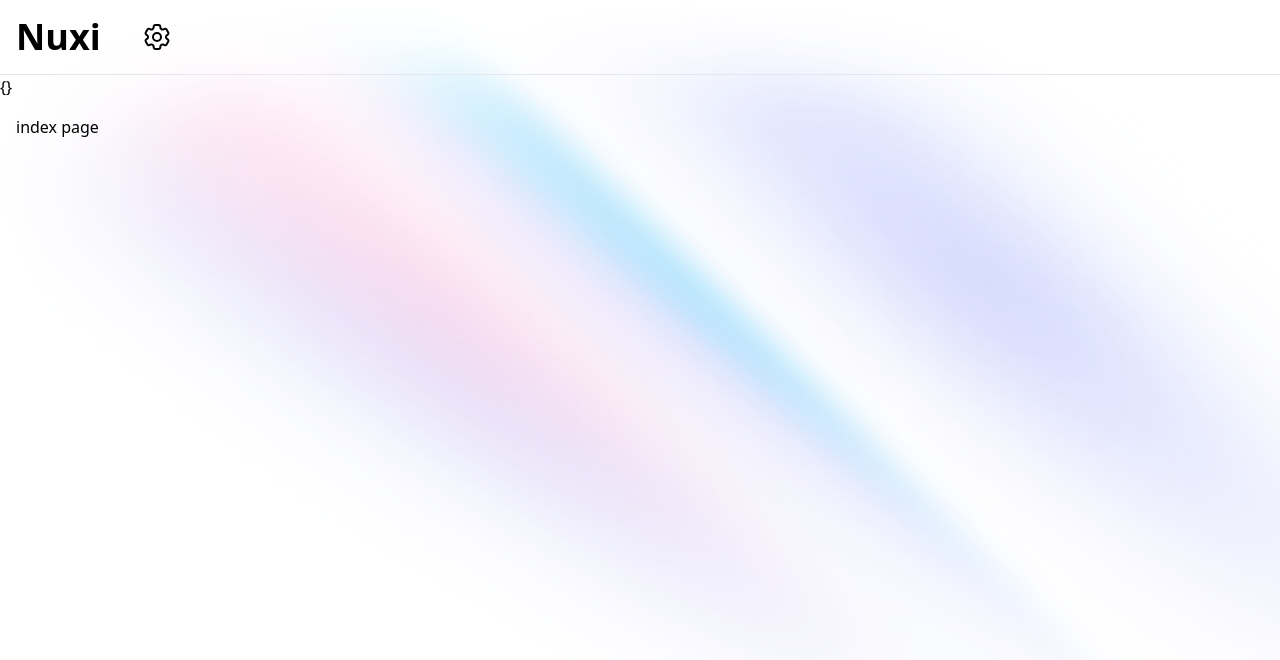
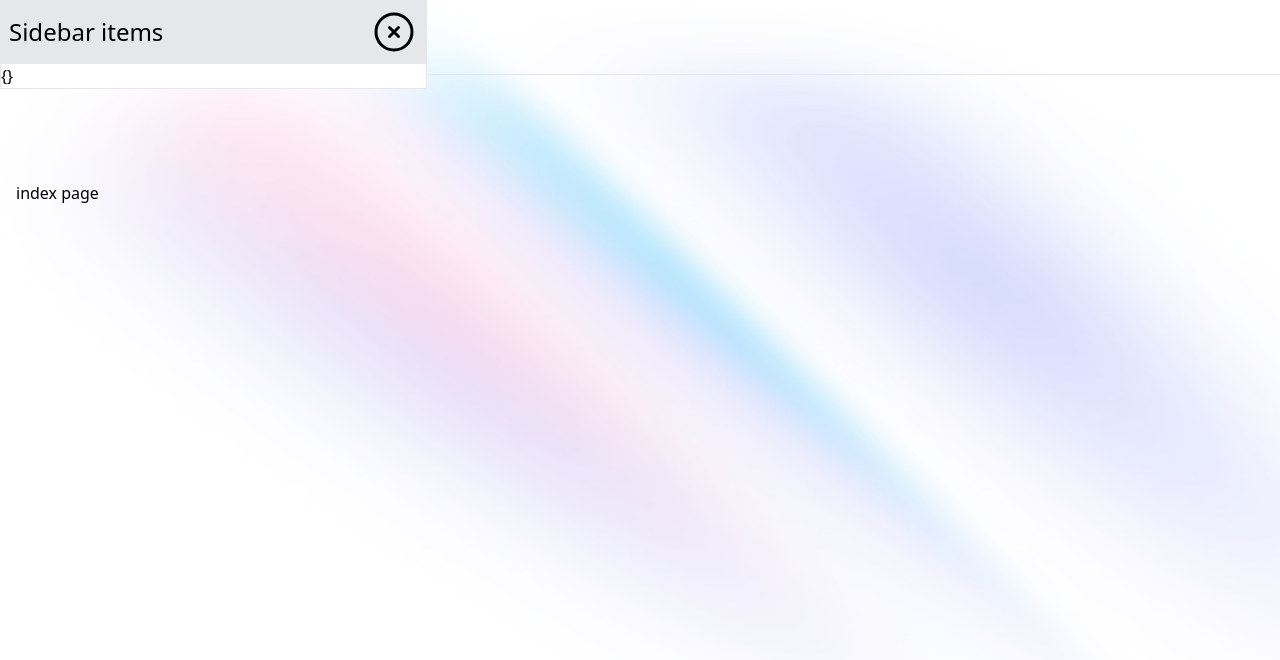
Before and after one commit to mahsarajabpour/recursive-nuxt-component, a Nuxt app: page / in a window 1280 px wide. Both pictures are taken after a click on the button 156 px from the left and 37 px from the top of the page. Shown: the top 660 px of the page. Built offline with nearby package versions, Linux system fonts and the light colour scheme; no server answers.

Commit message:
improvements: add header and close btn for sidebar

```diff
--- a/components/Sidebar.vue
+++ b/components/Sidebar.vue
@@ -4,8 +4,33 @@
   const sidebarStore = useSidebarStore();
 </script>
 <template>
-  <div v-if="sidebarStore.status === 'active'">
-    {{ sidebarStore.items }}
+  <div
+    v-if="sidebarStore.status === 'active'"
+    class="relative top-[-76px] w-1/3 bg-white border"
+  >
+    <div class="flex items-center p-2 bg-gray-200">
+      <div class="mr-auto text-2xl">Sidebar items</div>
+      <button @click="sidebarStore.status = 'inactive'">
+        <svg
+          xmlns="http://www.w3.org/2000/svg"
+          fill="none"
+          viewBox="0 0 24 24"
+          stroke-width="1.5"
+          stroke="currentColor"
+          class="size-12 ml-auto"
+        >
+          <path
+            stroke-linecap="round"
+            stroke-linejoin="round"
+            d="m9.75 9.75 4.5 4.5m0-4.5-4.5 4.5M21 12a9 9 0 1 1-18 0 9 9 0 0 1 18 0Z"
+          />
+        </svg>
+      </button>
+    </div>
+
+    <div>
+      {{ sidebarStore.items }}
+    </div>
   </div>
 </template>
 
```
